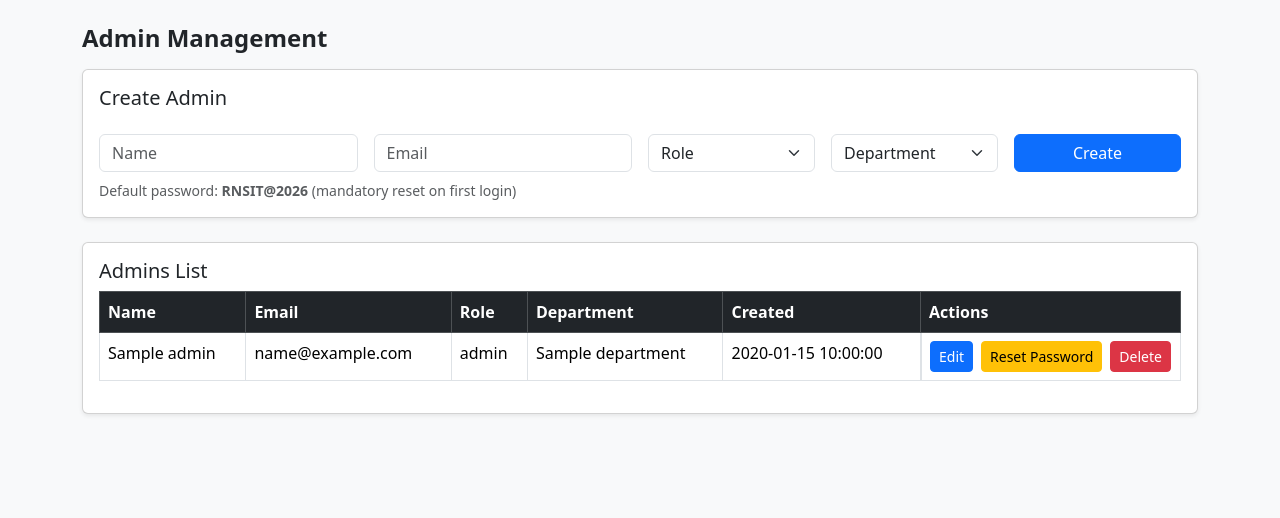
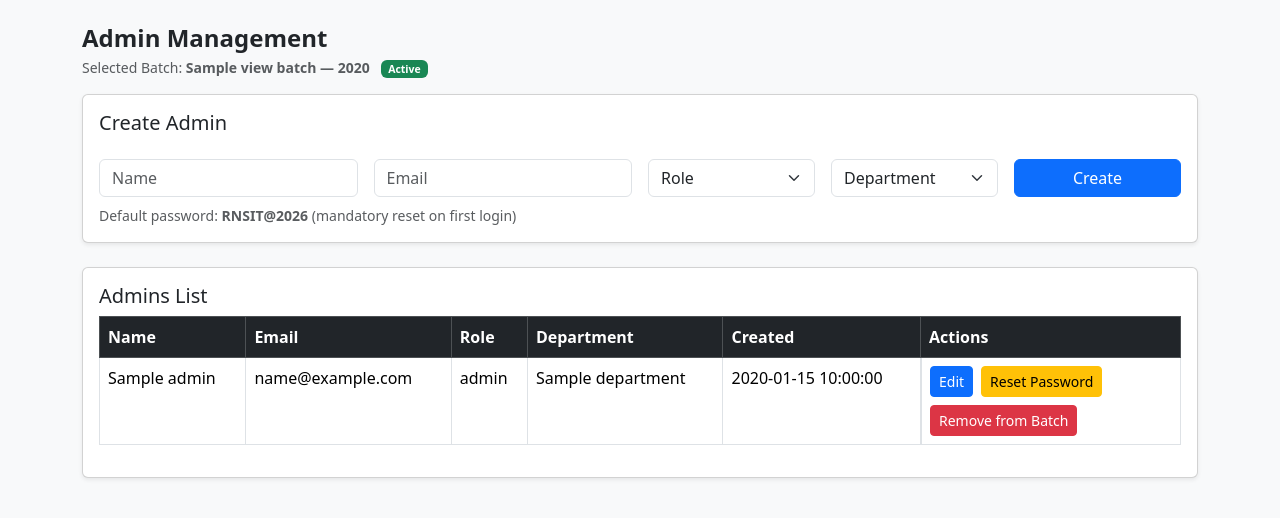
Before and after one commit to abhijithhv-rnsit/rnsit-multidisciplinary_project_2025-26, a Flask app: template templates/admin_management.html in a window 1280 px wide. Shown: the part 56-574 px from the top of the page. Run offline with Flask 3, Linux system fonts and the light colour scheme; the template is opened without the code that fills it: most values are stand-ins (such as "Sample title", 1, 10 or a date in 2020); some libraries are stand-ins or nearby versions.

Commit message:
Update admin_management.html

```diff
--- a/templates/admin_management.html
+++ b/templates/admin_management.html
@@ -11,7 +11,15 @@
 
 <div class="container mt-4">
 
-  <h4 class="fw-bold mb-3">Admin Management</h4>
+  <div class="d-flex justify-content-between align-items-center mb-3">
+  <div>
+    <h4 class="fw-bold mb-1">Admin Management</h4>
+    <div class="text-muted small">
+      Selected Batch: <b>{{ view_batch.batch_name }} — {{ view_batch.academic_year }}</b>
+      {% if read_only %}<span class="badge bg-secondary ms-2">Historical / Read-Only</span>{% else %}<span class="badge bg-success ms-2">Active</span>{% endif %}
+    </div>
+  </div>
+</div>
 
   {% with messages = get_flashed_messages() %}
     {% if messages %}
@@ -19,6 +27,7 @@
     {% endif %}
   {% endwith %}
 
+  {% if not read_only %}
   <!-- CREATE ADMIN -->
   <div class="card shadow-sm mb-4">
     <div class="card-body">
@@ -63,6 +72,7 @@
       </div>
     </div>
   </div>
+  {% endif %}
 
   <!-- ADMIN LIST -->
   <div class="card shadow-sm">
@@ -92,7 +102,9 @@
               <td>{{ a.created_at }}</td>
 
               <td class="d-flex gap-2 flex-wrap">
+                {% if read_only %}<span class="badge bg-secondary">View Only</span>{% endif %}
 
+                {% if not read_only %}
                 <!-- EDIT -->
                 <button class="btn btn-sm btn-primary"
                         data-bs-toggle="modal"
@@ -113,15 +125,16 @@
                   </button>
                 </form>
 
-                <!-- DELETE -->
+                <!-- REMOVE FROM SELECTED BATCH -->
                 <form method="post">
                   <input type="hidden" name="action" value="delete_admin">
                   <input type="hidden" name="aid" value="{{ a.id }}">
                   <button class="btn btn-sm btn-danger"
-                          onclick="return confirm('Delete this admin?')">
-                    Delete
+                          onclick="return confirm('Remove this admin from the selected batch?')">
+                    Remove from Batch
                   </button>
                 </form>
+                {% endif %}
 
               </td>
             </tr>
@@ -136,6 +149,7 @@
 </div>
 
 
+{% if not read_only %}
 <!-- EDIT ADMIN MODAL -->
 <div class="modal fade" id="editAdminModal" tabindex="-1">
   <div class="modal-dialog">
@@ -212,5 +226,7 @@ editAdminModal.addEventListener('show.bs.modal', function (event) {
 
 </script>
 
+{% endif %}
+
 </body>
 </html>
```
